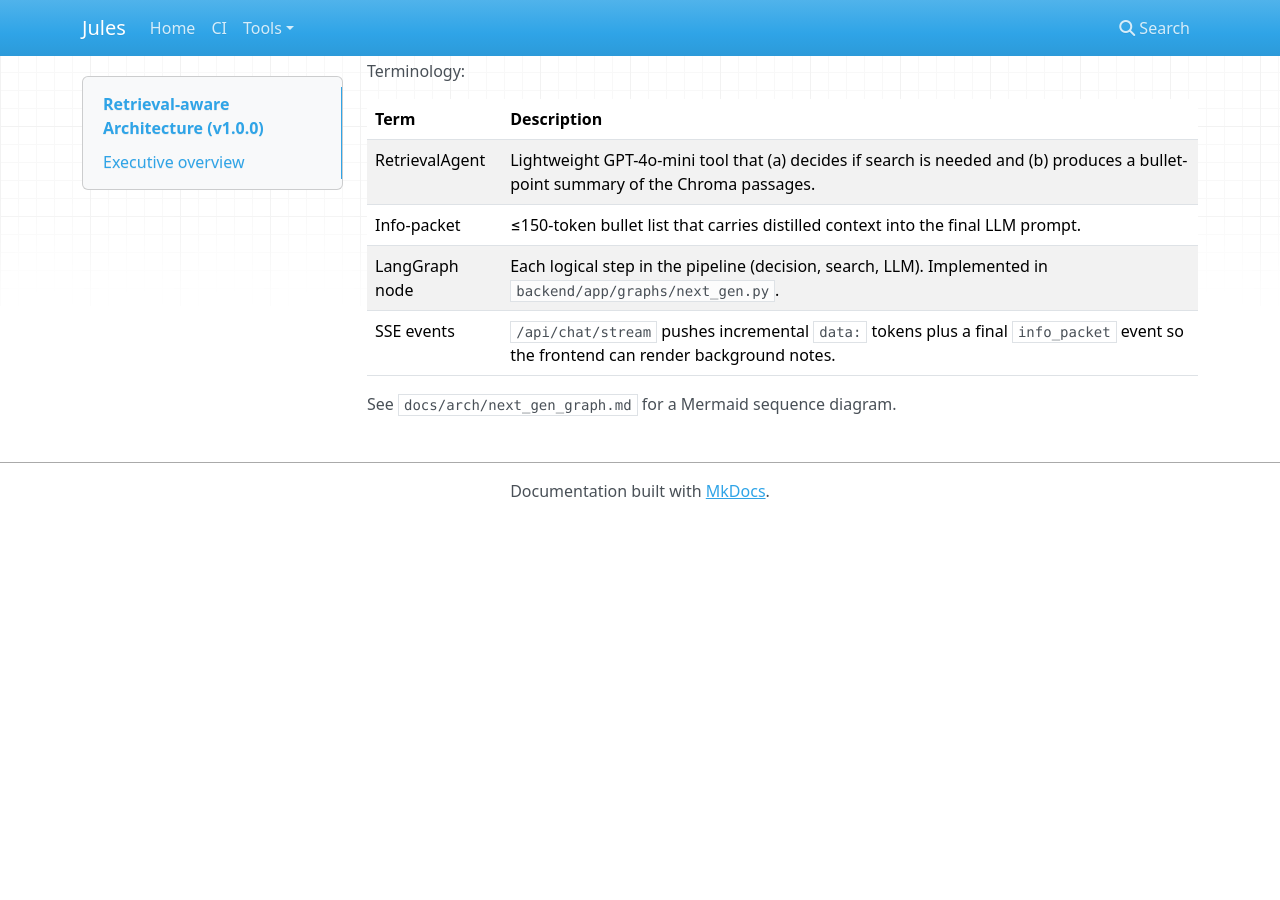
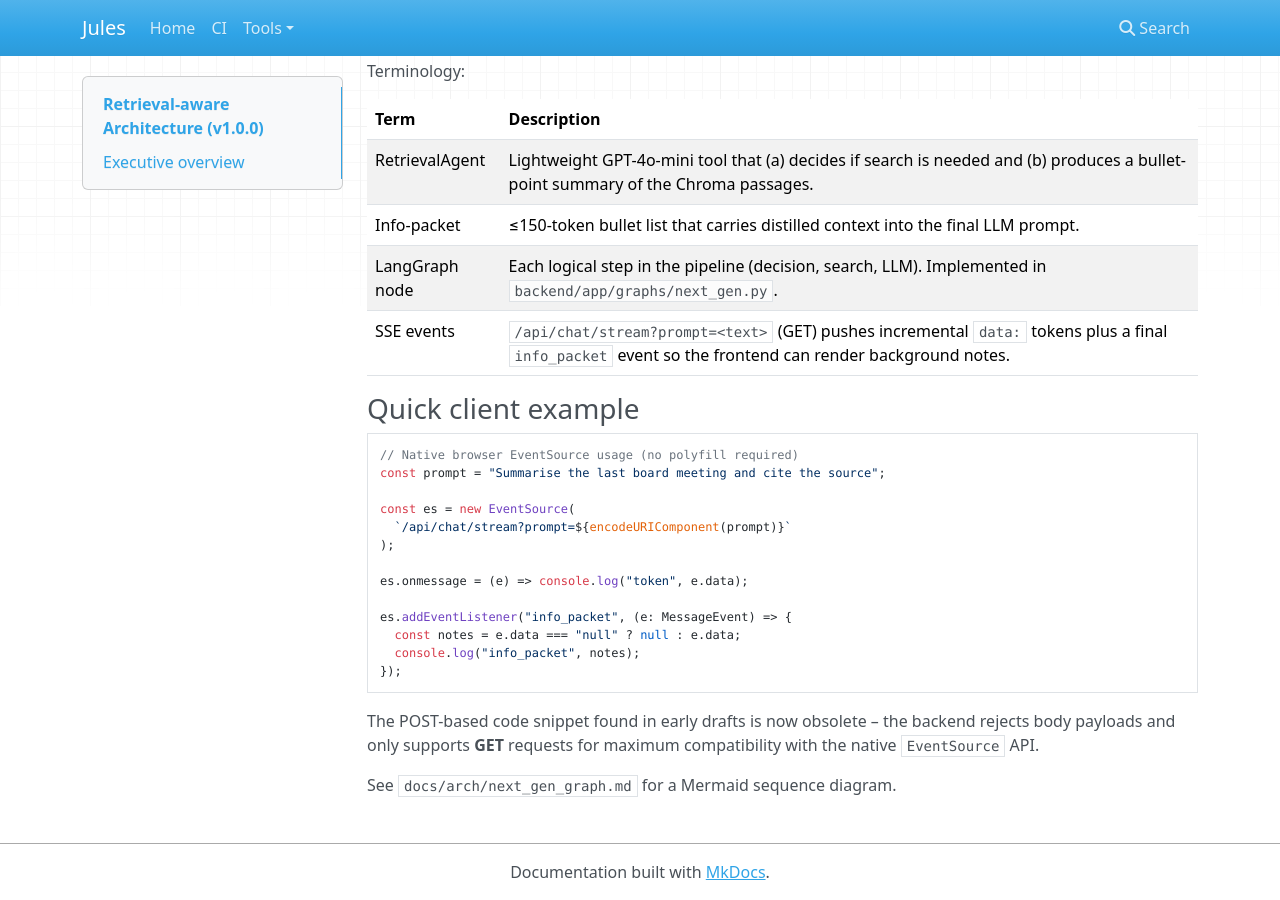
Before and after one commit to rupjae/jules, an MkDocs documentation site: the page built from docs/arch/overview_rag.md, in a window 1280 px wide and 900 px high, scrolled down 518 px. Built offline with MkDocs 1.6.1, drawn with Linux system fonts in a browser that asks for light colours; nearby versions of some CDN libraries; before the commit the page ends 1037 px from its top, so only the background shows below that.

Commit message:
Docs: update RAG overview for GET /chat/stream with query param example

````diff
--- a/docs/arch/overview_rag.md
+++ b/docs/arch/overview_rag.md
@@ -27,6 +27,28 @@ Terminology:
 | RetrievalAgent | Lightweight GPT-4o-mini tool that (a) decides if search is needed and (b) produces a bullet-point summary of the Chroma passages. |
 | Info-packet | ≤150-token bullet list that carries distilled context into the final LLM prompt. |
 | LangGraph node | Each logical step in the pipeline (decision, search, LLM). Implemented in `backend/app/graphs/next_gen.py`. |
-| SSE events | `/api/chat/stream` pushes incremental `data:` tokens plus a final `info_packet` event so the frontend can render background notes. |
+| SSE events | `/api/chat/stream?prompt=<text>` (GET) pushes incremental `data:` tokens plus a final `info_packet` event so the frontend can render background notes. |
+
+### Quick client example
+
+```ts
+// Native browser EventSource usage (no polyfill required)
+const prompt = "Summarise the last board meeting and cite the source";
+
+const es = new EventSource(
+  `/api/chat/stream?prompt=${encodeURIComponent(prompt)}`
+);
+
+es.onmessage = (e) => console.log("token", e.data);
+
+es.addEventListener("info_packet", (e: MessageEvent) => {
+  const notes = e.data === "null" ? null : e.data;
+  console.log("info_packet", notes);
+});
+```
+
+The POST-based code snippet found in early drafts is now obsolete – the backend
+rejects body payloads and only supports **GET** requests for maximum
+compatibility with the native `EventSource` API.
 
 See `docs/arch/next_gen_graph.md` for a Mermaid sequence diagram.
````
